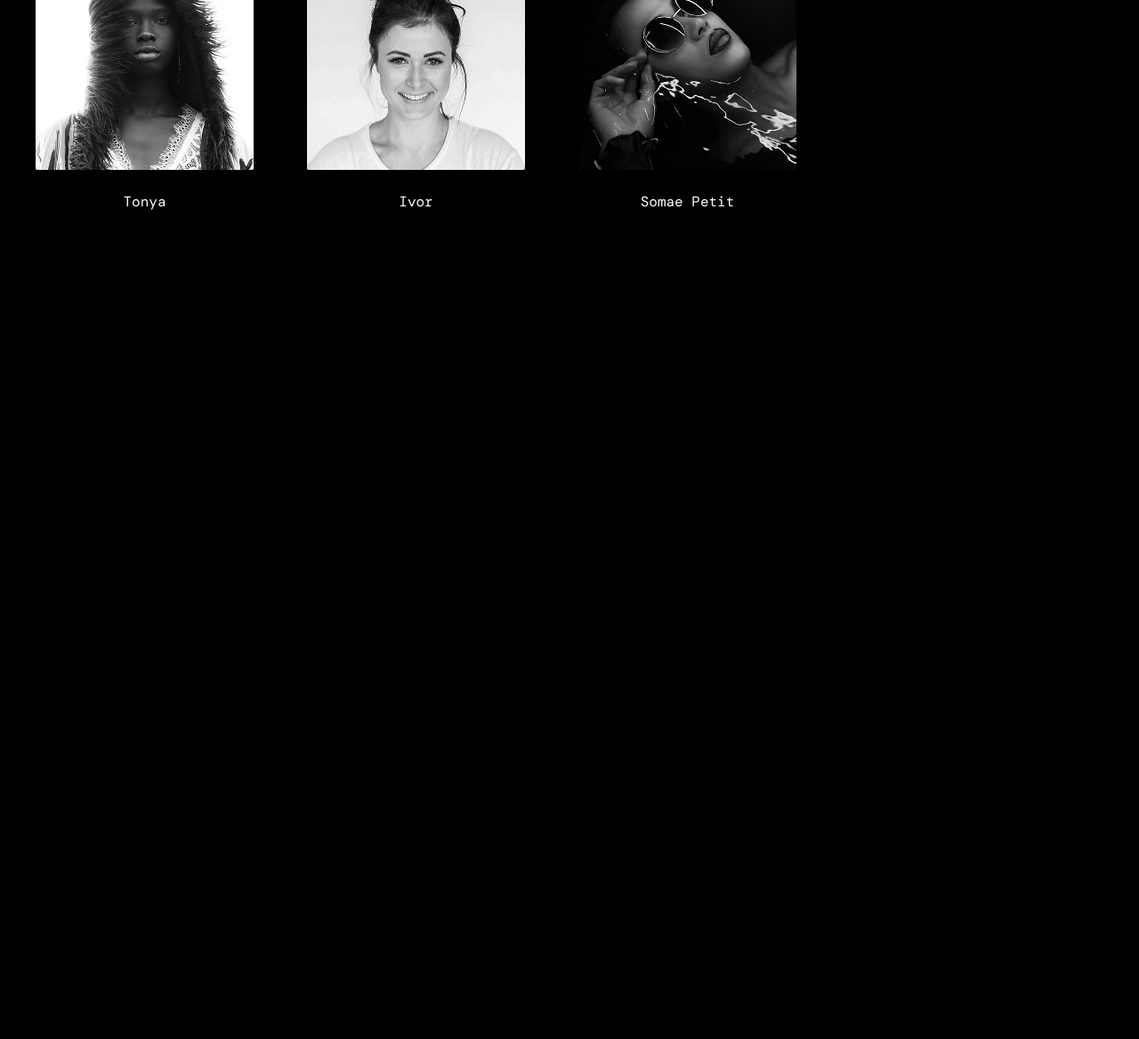
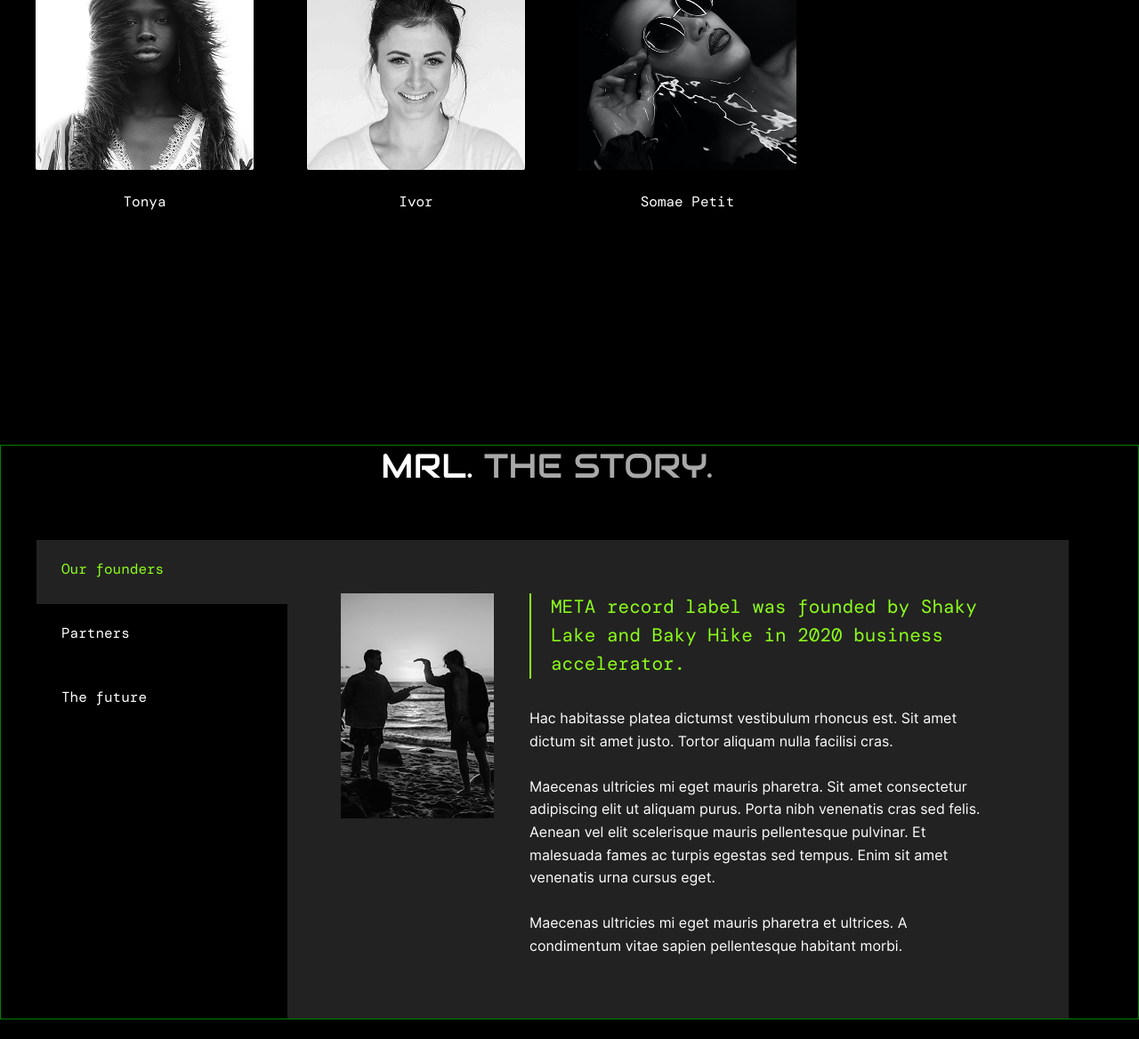
Before and after one commit to thehawkone/StudioRecordMusic-META, a plain HTML site: page index.html in a window 1280 px wide. Shown: the part 2272-3440 px from the top of the page at 89% size. Before the commit the page ends 2527 px from the top, so only its background shows below. Drawn offline with Linux system fonts and the light colour scheme.

Commit message:
add section '_stories + _image-line'

```diff
--- a/index.html
+++ b/index.html
@@ -121,6 +121,47 @@
                 </div>
             </div>
         </section>
+
+        <section class="stories">
+            <div class="stories__content wrapper">
+                <h1 class="stories__title">
+                    <span class="title-first">MRL.</span>
+                    <span class="title-second">the story.</span>
+                </h1>
+                <div class="stories__news">
+                    <div class="stories__points">
+                        <span class="points-selected">Our founders</span>
+                        <span class="point-non-selected">Partners</span>
+                        <span class="point-non-selected">The future</span>
+                    </div>
+                    <div class="stories__block">
+                        <img src="images/stories/IMAGE.png" alt="" class="block__image">
+                        <div class="block__information">
+                            <h1 class="block__information-title">META record label was founded by Shaky<br>
+                                Lake and Baky Hike in 2020 business<br>
+                                accelerator.</h1>
+                            <p class="block__information-description">Hac habitasse platea dictumst vestibulum rhoncus est. Sit amet<br>
+                                dictum sit amet justo. Tortor aliquam nulla facilisi cras.<br><br>
+
+                                Maecenas ultricies mi eget mauris pharetra. Sit amet consectetur<br>
+                                adipiscing elit ut aliquam purus. Porta nibh venenatis cras sed felis.<br>
+                                Aenean vel elit scelerisque mauris pellentesque pulvinar. Et<br>
+                                malesuada fames ac turpis egestas sed tempus. Enim sit amet<br>
+                                venenatis urna cursus eget.<br><br>
+
+                                Maecenas ultricies mi eget mauris pharetra et ultrices. A<br>
+                                condimentum vitae sapien pellentesque habitant morbi.</p>
+                        </div>
+                </div>
+                </div>
+            </div>
+        </section>
+
+        <section class="image-line">
+            <div class="image-line__content">
+                <img src="images/image-line/IMAGE.png" alt="">
+            </div>
+        </section>
     </main>
 </body>
 </html>
--- a/scss/components/_artists.scss
+++ b/scss/components/_artists.scss
@@ -27,13 +27,11 @@
       object-fit: cover;
       border-radius: 2px;
       transition: transform 0.3s ease, opacity 0.3s ease;
-
       &:hover {
         transform: scale(1.05);
         opacity: 0.9;
       }
     }
-
     .block__description {
       @include font-second-title-lg;
       line-height: 150%;
--- /dev/null
+++ b/scss/components/_image-line.scss
@@ -0,0 +1,9 @@
+.image-line {
+  position: relative;
+
+  &__content {
+    display: flex;
+    justify-content: center;
+    margin-top: 120px;
+  }
+}
--- /dev/null
+++ b/scss/components/_stories.scss
@@ -0,0 +1,73 @@
+@import '../variables';
+
+.stories {
+  &__content {
+    display: flex;
+    flex-direction: column;
+    margin-top: 245px;
+    padding-left: 40px;
+    border: 1px solid green;
+  }
+
+  &__title {
+    padding-left: 387px;
+    @include font-title-md;
+    .title-second {
+      color: $text-secondary;
+    }
+  }
+
+  &__news {
+    display: flex;
+    margin-top: 61px;
+  }
+  &__points {
+    display: flex;
+    flex-direction: column;
+    span {
+      width: 282px;
+      height: 72px;
+      padding-top: 25px;
+      padding-left: 28px;
+    }
+    .points-selected {
+      @include font-second-title-lg;
+      color: $text-accent-100;
+      background: $bg-secondary;
+    }
+    .point-non-selected {
+      @include font-second-title-lg;
+      background: $bg-main;
+    }
+  }
+
+  &__block {
+    display: flex;
+    width: 878px;
+    height: 538px;
+    background: $bg-secondary;
+    align-items: flex-start;
+
+    .block__image {
+      width: 172px;
+      height: 253px;
+      margin-top: 60px;
+      margin-left: 60px;
+    }
+
+    .block__information {
+      margin-top: 60px;
+      margin-left: 40px;
+      &-title {
+        display: inline-block;
+        padding-left: 22px;
+        border-left: 2px solid $text-accent-100;
+        @include font-second-title-xl;
+      }
+      &-description {
+        @include font-body-xl;
+        padding-top: 32px;
+      }
+    }
+  }
+}
--- a/scss/main.scss
+++ b/scss/main.scss
@@ -13,3 +13,5 @@
 @import 'components/_collection';
 @import 'components/_marquee';
 @import 'components/_artists';
+@import 'components/_stories';
+@import 'components/_image-line';
```
Also changed, not shown: images/image-line/IMAGE.png (added), images/stories/IMAGE.png (added), scss/main.css, 1 other file.
